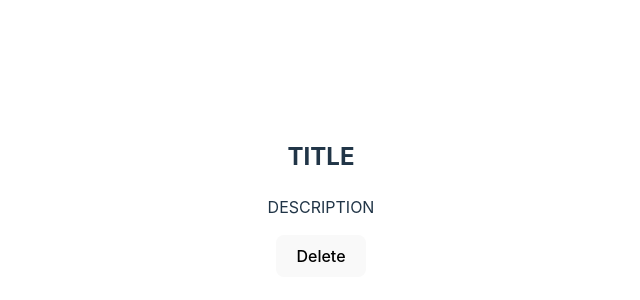
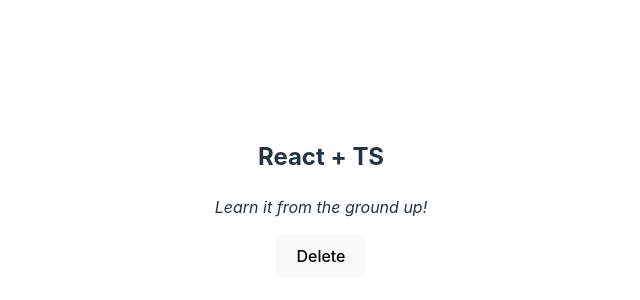
Before and after one commit to kemsguy7/react_typescript_apps, a React (Vite) app in the folder react-ts/: page / in a window 1280 px wide. Shown: the part 202-502 px from the top of the page, without its empty margins (319-959 px from the left). Built offline with nearby package versions, Linux system fonts and the light colour scheme.

Commit message:
recieving children props

```diff
--- a/react-ts/package.json
+++ b/react-ts/package.json
@@ -14,8 +14,8 @@
     "react-dom": "^18.2.0"
   },
   "devDependencies": {
-    "@types/react": "^18.2.66",
-    "@types/react-dom": "^18.2.22",
+    "@types/react": "^18.3.3",
+    "@types/react-dom": "^18.3.0",
     "@typescript-eslint/eslint-plugin": "^7.2.0",
     "@typescript-eslint/parser": "^7.2.0",
     "@vitejs/plugin-react": "^4.2.1",
--- a/react-ts/src/App.tsx
+++ b/react-ts/src/App.tsx
@@ -1,13 +1,14 @@
-import { useState } from 'react'
-import reactLogo from './assets/react.svg'
-import viteLogo from '/vite.svg'
 import './App.css'
 import Goal from './components/Goal'
 
 export default function App() {
   return (
     <main>
-      <Goal />
+      <Goal title="React + TS">
+        <p>
+          <em> Learn it from the ground up! </em>{' '}
+        </p>
+      </Goal>
     </main>
   )
 }
--- a/react-ts/src/components/Goal.tsx
+++ b/react-ts/src/components/Goal.tsx
@@ -1,9 +1,20 @@
-export default function Goal() {
+import { type PropsWithChildren, ReactNode } from 'react'
+
+// interface GoalProps {
+//   title: string
+//   children: ReactNode
+// }
+
+// Alternative approach to the code above using a generic typescript function
+
+type GoalProps = PropsWithChildren<{ title: string }> //generic type
+
+export default function Goal({ title, children }: GoalProps) {
   return (
     <article>
       <div>
-        <h2> TITLE </h2>
-        <p>DESCRIPTION</p>
+        <h2> {title} </h2>
+        <p> {children} </p>
       </div>
       <button>Delete</button>
     </article>
```
Also changed, not shown: 1 other file (tests, documents, lock files or other folders).
